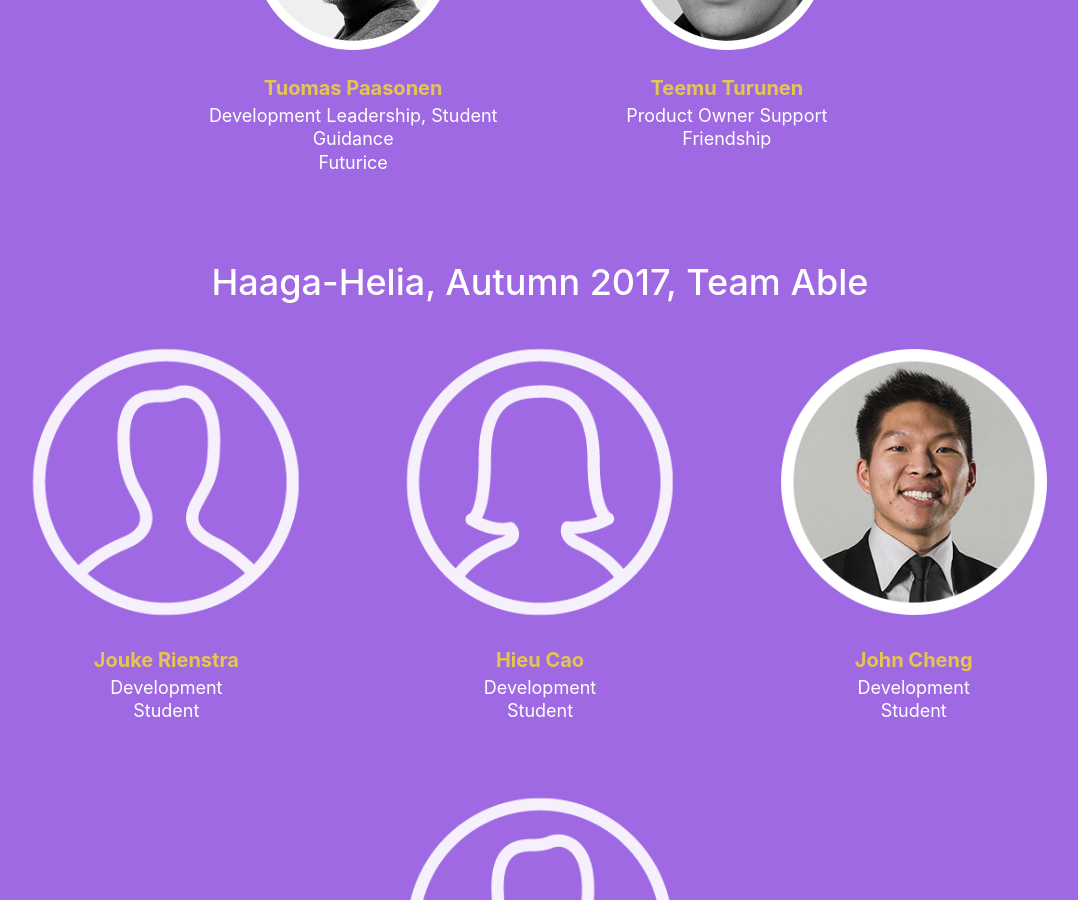
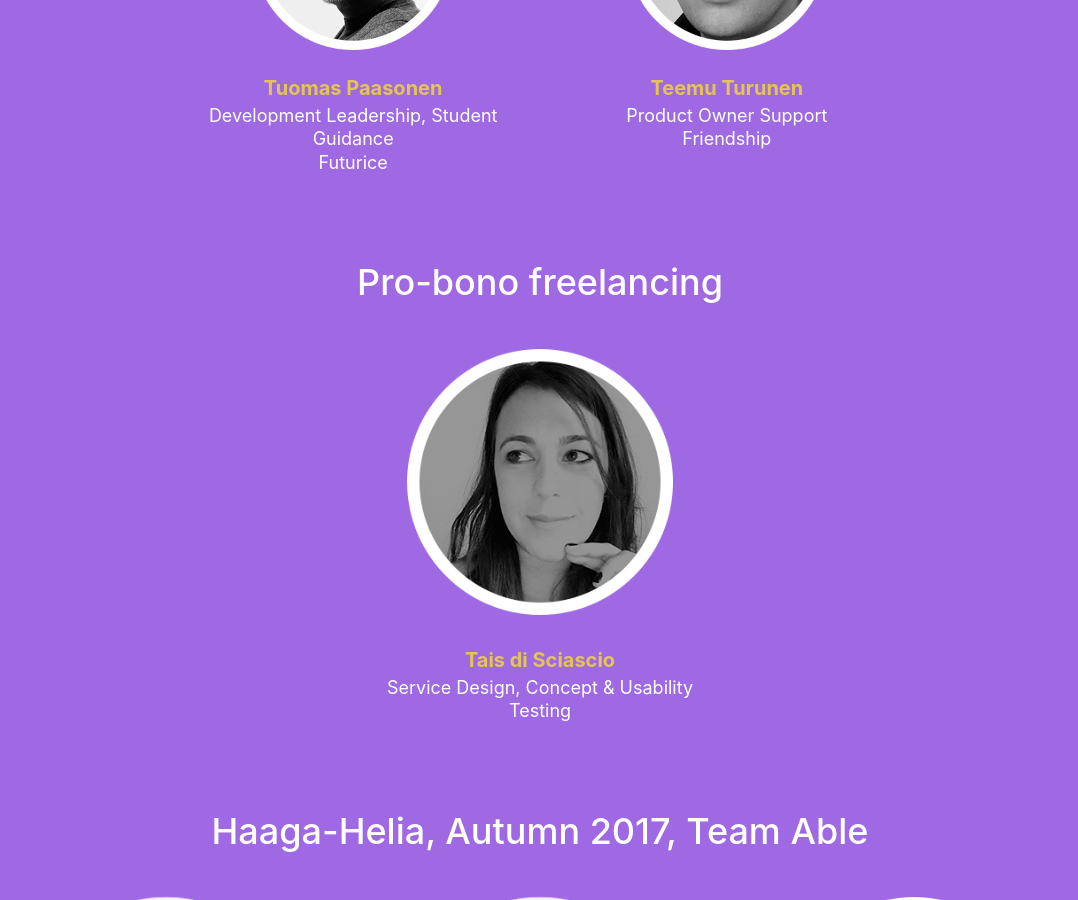
Before and after one commit to futurice/spiceprogram, a Jekyll site: the page built from chilicorn-fund/case-friendship.html, in a window 1280 px wide and 900 px high, scrolled down 7377 px. Shown: the whole window, without its empty margins (100-1178 px from the left). Built offline with Jekyll 4.4.1, drawn with Linux system fonts in a browser that asks for light colours; nearby versions of some CDN libraries.

Commit message:
Added Tais to contributors

```diff
--- a/chilicorn-fund/case-friendship.html
+++ b/chilicorn-fund/case-friendship.html
@@ -138,6 +138,7 @@ custom_js:
           <div class="company">TBWA</div>
         </div>
       </div>
+
       <h3>Futurice</h3>
       <div class="image-row">
         <div class="width-33 contributor">
@@ -193,7 +194,15 @@ custom_js:
           <div class="company">Friendship</div>
         </div>
       </div>
-      <h3>Haaga-Helia, Autumn 2017, Team Able</h3>
+     <h3>Pro-bono freelancing</h3>
+      <div class="image-row">
+        <div class="width-33 contributor">
+          <img src="{{ site.baseurl }}/assets/img/fund/contributors/tais-di-sciascio.png" alt="" />
+          <div class="name">Tais di Sciascio</div>
+          <div class="position">Service Design, Concept &amp; Usability Testing</div>
+        </div>
+      </div>
+     <h3>Haaga-Helia, Autumn 2017, Team Able</h3>
       <div class="image-row">
         <div class="width-33 contributor">
           <img src="{{ site.baseurl }}/assets/img/fund/contributors/he.png" alt="" />
```
Also changed, not shown: assets/img/fund/contributors/tais-di-sciascio.png (added).
